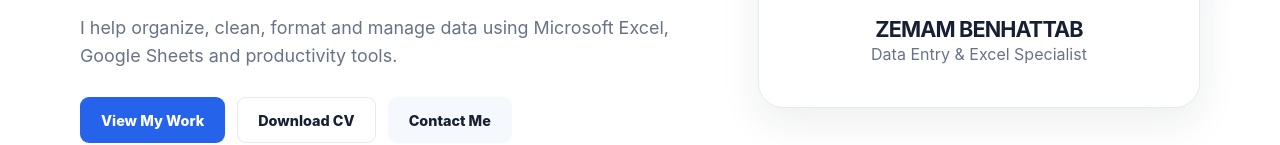
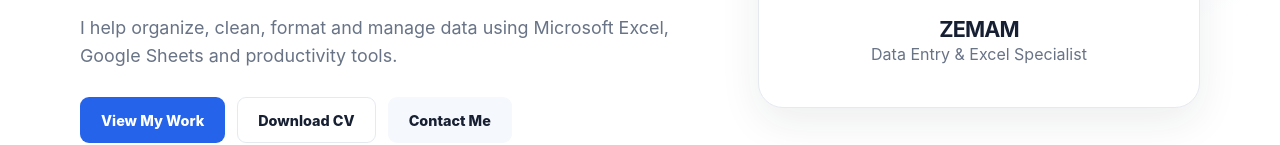
Before and after one commit to Ladie7/Data-Entry-Excel-Portfolio, a plain HTML site: page index.html in a window 1280 px wide. Shown: the part 579-724 px from the top of the page. Drawn offline with Linux system fonts and the light colour scheme.

Commit message:
Update index.html

```diff
--- a/index.html
+++ b/index.html
@@ -6,7 +6,7 @@
 
   <title>ZEMAM | Data Entry & Excel Specialist</title>
   <meta name="description" content="Professional Data Entry and Excel portfolio showcasing data entry, data cleaning, spreadsheet organization and Excel projects.">
-  <meta name="author" content="ZEMAM BENHATTAB">
+  <meta name="author" content="ZEMAM">
   <meta name="theme-color" content="#2563eb">
 
   <meta property="og:title" content="ZEMAM | Data Entry & Excel Specialist">
@@ -81,7 +81,7 @@
             <span>ZB</span>
           </div>
           <p class="status"><i></i> Available for freelance projects</p>
-          <h2>ZEMAM BENHATTAB</h2>
+          <h2>ZEMAM</h2>
           <p>Data Entry & Excel Specialist</p>
         </div>
       </div>
@@ -216,7 +216,7 @@
       <div class="container resume-box reveal">
         <div>
           <p class="eyebrow">Resume / CV</p>
-          <h2>ZEMAM BENHATTAB</h2>
+          <h2>ZEMAM</h2>
           <p class="resume-title">Data Entry & Excel Specialist</p>
         </div>
 
@@ -409,7 +409,7 @@
         <p>Data Entry & Excel Specialist</p>
         <p>Data Entry | Excel | Data Cleaning | Google Sheets</p>
       </div>
-      <p>© 2026 ZEMAM BENHATTAB</p>
+      <p>© 2026 ZEMAM</p>
     </div>
   </footer>
 
```
